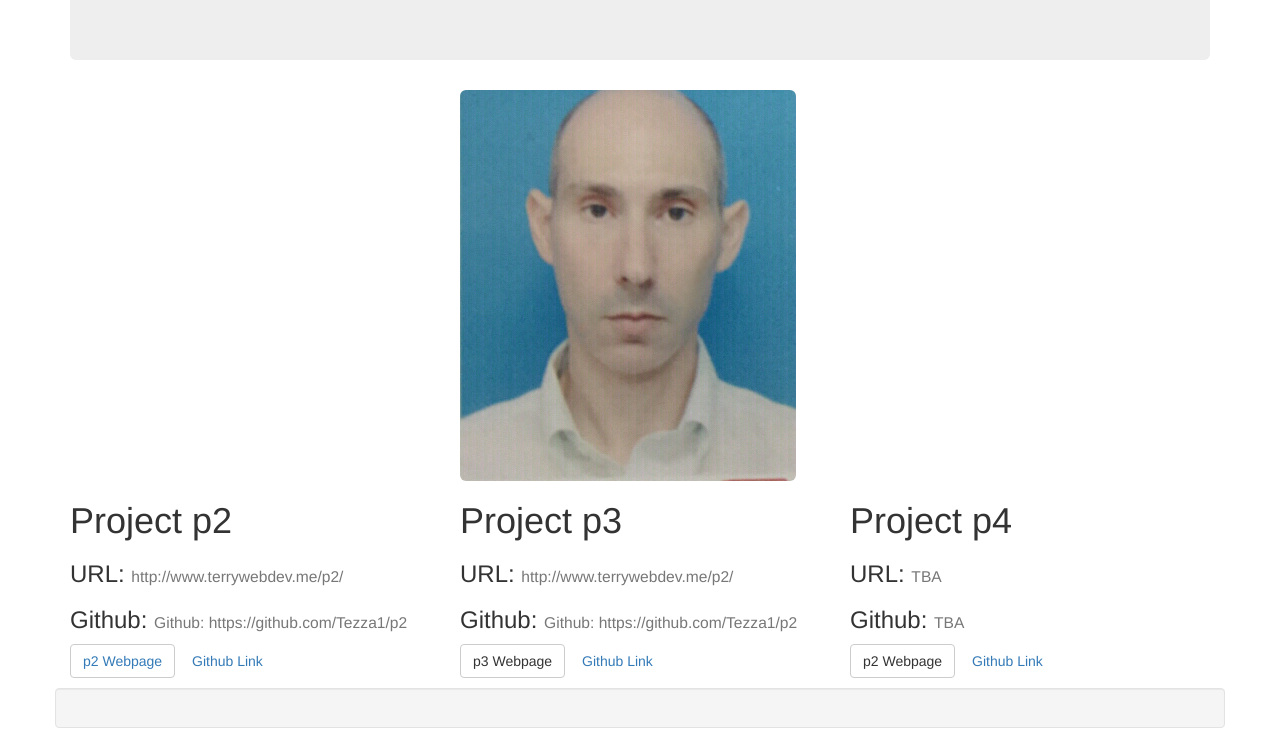
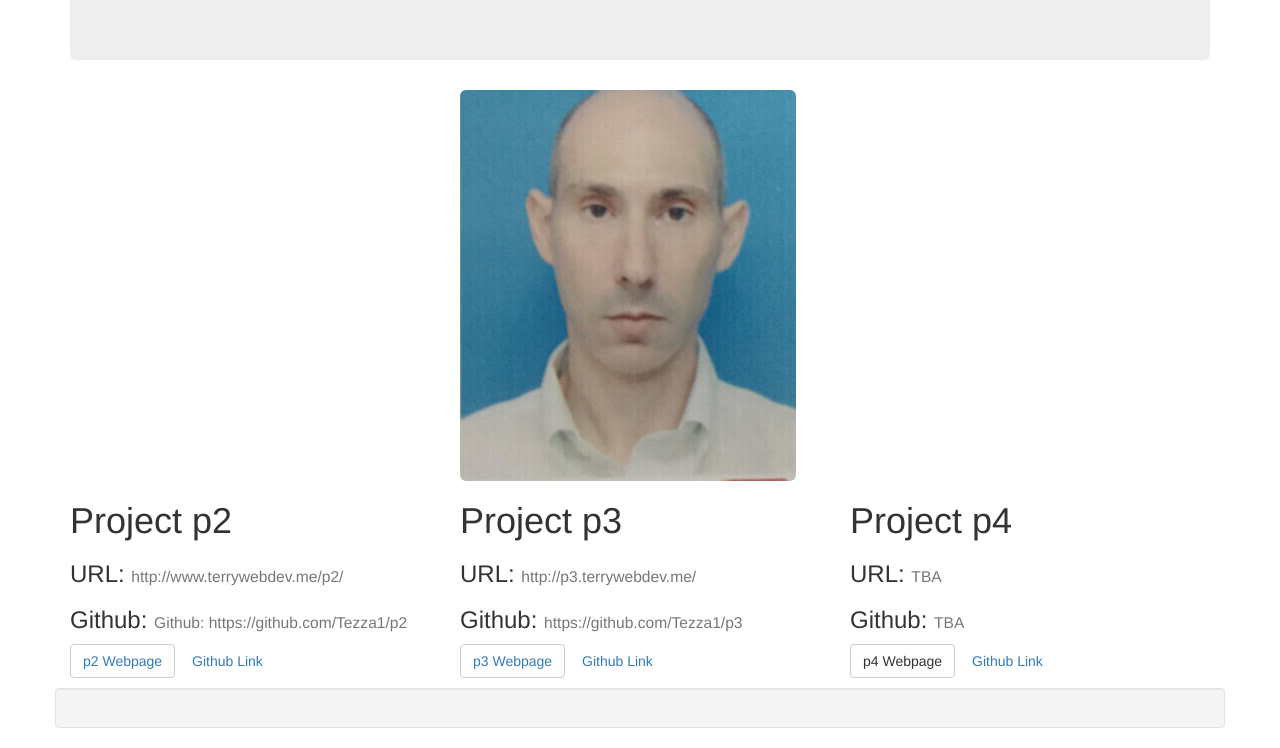
Before and after one commit to Tezza1/p1, a plain HTML site: page index.html in a window 1280 px wide. Shown: the part 252-1000 px from the top of the page. Drawn offline with nearby package versions, Linux system fonts and the light colour scheme.

Commit message:
Update webpage

```diff
--- a/index.html
+++ b/index.html
@@ -19,9 +19,9 @@
 				<a class="navbar-brand" href="#">dwa15</a>
 			</div>
 			<ul class="nav navbar-nav">
-				<li class="active"><a href="#">Home</a></li>
-				<li><a href="#">p2</a></li>
-				<li><a href="#">p3</a></li>
+				<li class="active"><a href="http://www.terrywebdev.me/p1/">Home</a></li>
+				<li><a href="http://www.terrywebdev.me/p2/">p2</a></li>
+				<li><a href="http://p3.terrywebdev.me/">p3</a></li>
 				<li><a href="#">p4</a></li>
 			</ul>
 		</div>
@@ -46,20 +46,20 @@
 			<h3>URL: <small>http://www.terrywebdev.me/p2/</small></h3>
 			<h3>Github: <small>Github: https://github.com/Tezza1/p2</small></h3>
 			<button type="button" class="btn btn-default"><a link="http://www.terrywebdev.me/p2/">p2 Webpage</a></button>
-			<button type="button" class="btn btn-link">Github Link</button>
+			<button type="button" class="btn btn-link"><a link="https://github.com/Tezza1/p2">Github Link</a></button>
 		</div>
 		<div class="col-sm-4">
 			<h1>Project p3</h1>
-			<h3>URL: <small>http://www.terrywebdev.me/p2/</small></h3>
-			<h3>Github: <small>Github: https://github.com/Tezza1/p2</small></h3>
-			<button type="button" class="btn btn-default">p3 Webpage</button>
-			<button type="button" class="btn btn-link">Github Link</button>
+			<h3>URL: <small>http://p3.terrywebdev.me/</small></h3>
+			<h3>Github: <small>https://github.com/Tezza1/p3</small></h3>
+			<button type="button" class="btn btn-default"><a link="http://p3.terrywebdev.me/">p3 Webpage</a></button>
+			<button type="button" class="btn btn-link"><a link="https://github.com/Tezza1/p3">Github Link</a></button>
 		</div>
 		<div class="col-sm-4">
 			<h1>Project p4</h1>
 			<h3>URL: <small>TBA</small></h3>
 			<h3>Github: <small>TBA</small></h3>
-			<button type="button" class="btn btn-default">p2 Webpage</button>
+			<button type="button" class="btn btn-default">p4 Webpage</button>
 			<button type="button" class="btn btn-link">Github Link</button>
 		</div>
 	</div>
```
